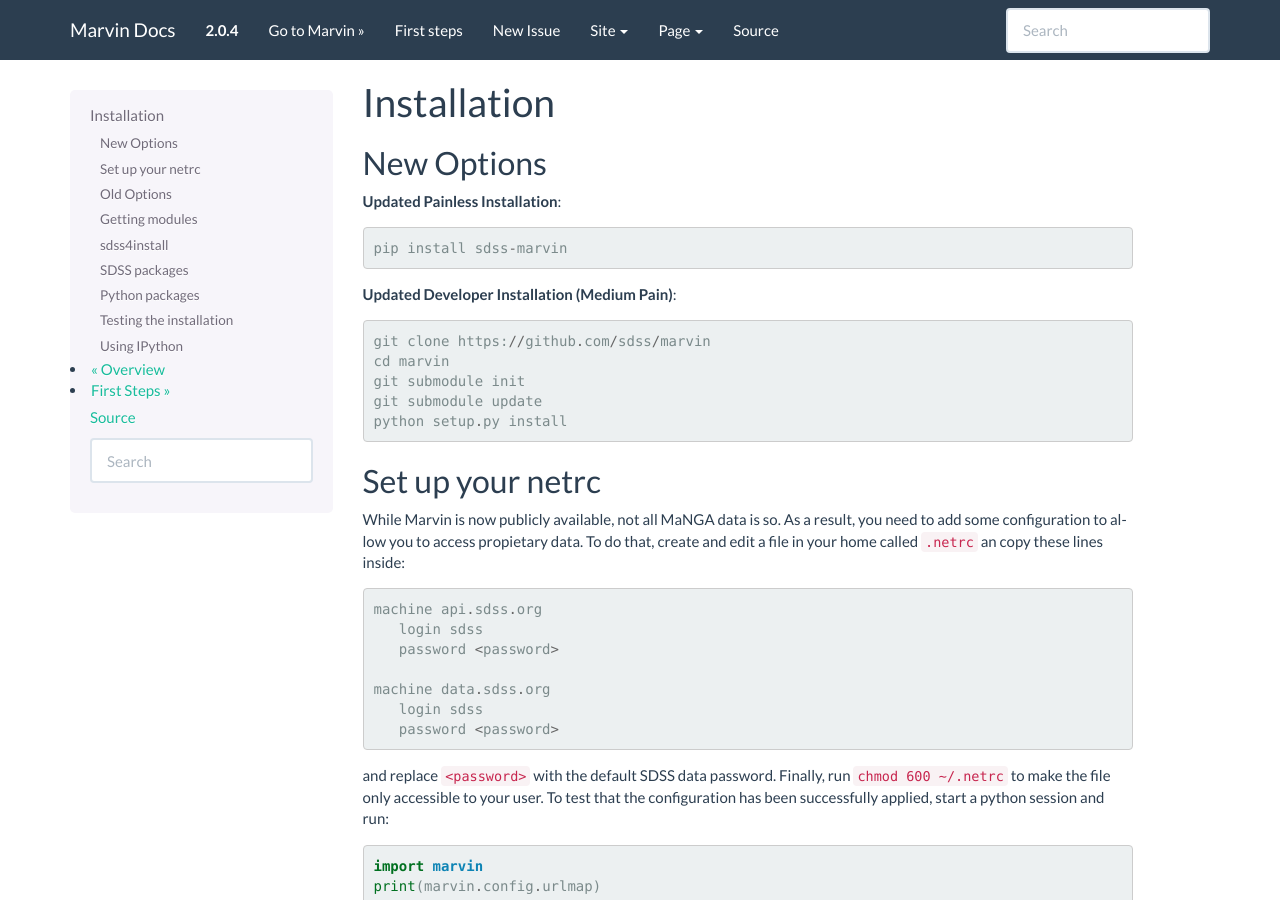
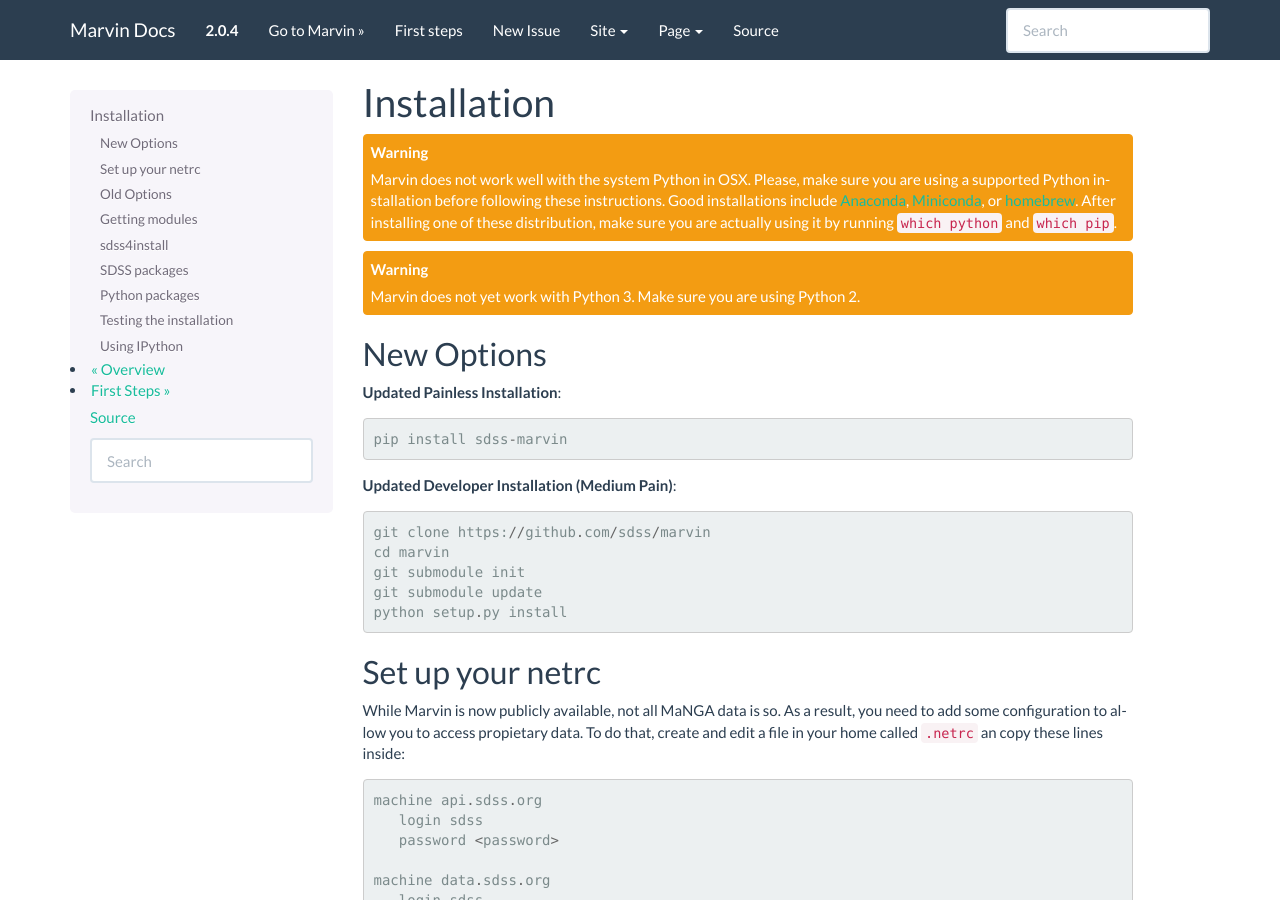
Before and after one commit to sdss/marvin, a Sphinx documentation site: the page built from docs/sphinx/installation.rst, in a window 1280 px wide and 900 px high. Built offline with Sphinx 7.4.7, drawn with Linux system fonts in a browser that asks for light colours; pages that are not in the unit, such as notebooks, are missing from menus.

Commit message:
added some warnings in installation

```diff
--- a/docs/sphinx/installation.rst
+++ b/docs/sphinx/installation.rst
@@ -1,6 +1,10 @@
 
 Installation
 ============
+
+.. warning:: Marvin does not work well with the system Python in OSX. Please, make sure you are using a supported Python installation before following these instructions. Good installations include `Anaconda <https://www.continuum.io/downloads>`_, `Miniconda <http://conda.pydata.org/miniconda.html>`_, or `homebrew <http://brew.sh/>`_. After installing one of these distribution, make sure you are actually using it by running ``which python`` and ``which pip``.
+
+.. warning:: Marvin does not yet work with Python 3. Make sure you are using Python 2.
 
 New Options
 -----------
```
